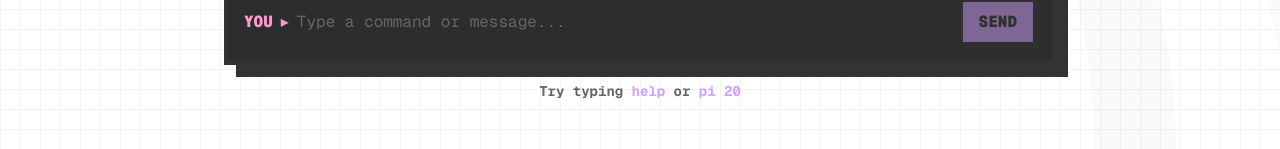
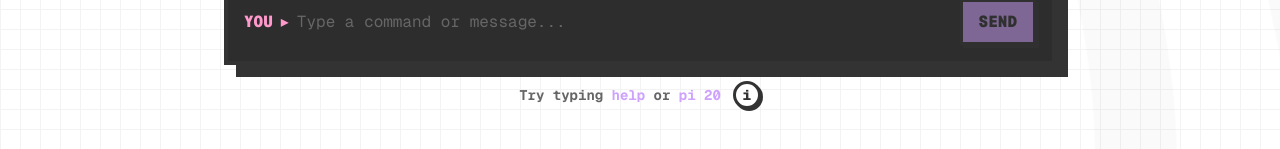
Before and after one commit to riannelimje/can-you-pi-frontend, a Next.js app: page /terminal in a window 1280 px wide. Shown: the part 531-680 px from the top of the page. Built offline with nearby package versions, Linux system fonts and the light colour scheme; no server answers.

Commit message:
feat: add info button jic oops shows up

```diff
--- a/app/terminal/page.tsx
+++ b/app/terminal/page.tsx
@@ -15,6 +15,7 @@ export default function Terminal() {
   const [mascotMood, setMascotMood] = useState<'happy' | 'sad' | 'thinking'>('happy');
   const [conversationId, setConversationId] = useState<string | null>(null);
   const [piDigits, setPiDigits] = useState<string>('');
+  const [infoOpen, setInfoOpen] = useState(false);
   const messagesEndRef = useRef<HTMLDivElement>(null);
   const inputRef = useRef<HTMLInputElement>(null);
 
@@ -286,10 +287,25 @@ export default function Terminal() {
         </div>
 
         {/* Help Text */}
-        <div className="mt-4 text-center">
+        <div className="mt-4 flex items-center justify-center gap-3">
           <p className="text-[#666] font-bold text-sm">
             Try typing <span className="text-[#CEA2FD]">help</span> or <span className="text-[#CEA2FD]">pi 20</span>
           </p>
+          <div className="relative group">
+            <button
+              type="button"
+              aria-label="Info"
+              aria-expanded={infoOpen}
+              onClick={() => setInfoOpen((open) => !open)}
+              onBlur={() => setInfoOpen(false)}
+              className="w-7 h-7 rounded-full bg-[#ffffff] border-[3px] border-[#333] text-[#333] font-black text-sm shadow-[2px_2px_0px_0px_rgba(51,51,51,1)]"
+            >
+              i
+            </button>
+            <div className={`absolute bottom-full left-1/2 -translate-x-1/2 mb-2 w-64 sm:w-72 bg-[#ffffff] border-[3px] border-[#333] p-3 text-xs font-bold text-[#333] shadow-[4px_4px_0px_0px_rgba(51,51,51,1)] opacity-0 pointer-events-none group-hover:opacity-100 transition-opacity duration-150 ${infoOpen ? 'opacity-100 pointer-events-auto' : ''}`}>
+              If you see oops! the token limit might be reached, try typing "start" or try again after a while.
+            </div>
+          </div>
         </div>
       </div>
 
```
